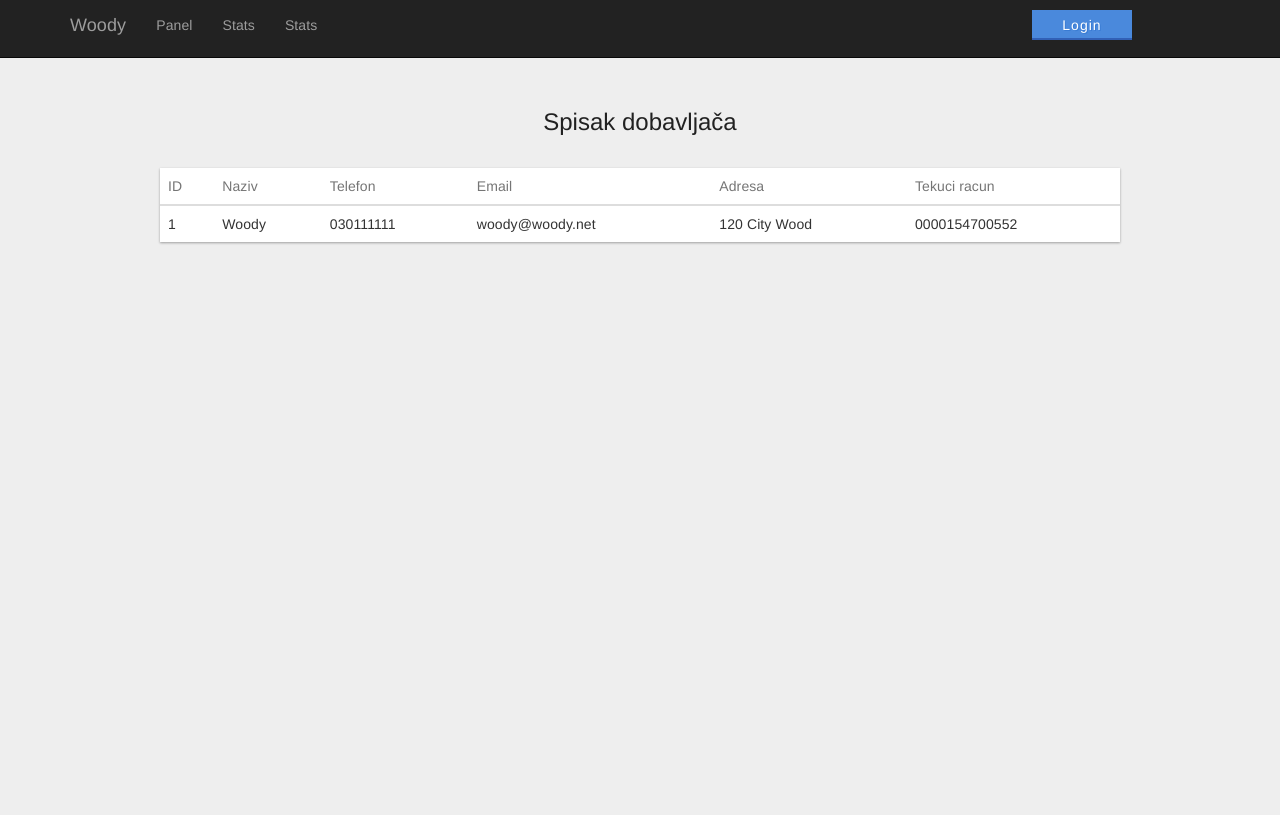
After one commit to AdnaDurakovic/PPIS, a PHP site: page /managerSuppliers.php in a window 1280 px wide. The commit adds this page. Shown: the top 815 px of the page. Run offline with PHP 8.4, Linux system fonts and the light colour scheme; data comes from the database, SQL or seed files in the repository.

Commit message:
novi tab za dobavljače

```diff
--- a/managerPanel.php
+++ b/managerPanel.php
@@ -39,6 +39,9 @@
                   </li>
                   <li>
                       <a href="managerStats.php">Stats</a>
+                  </li>
+                  <li>
+                      <a href="managerSuppliers.php">Stats</a>
                   </li>
 <!--
                   <li>
--- a/managerStats.php
+++ b/managerStats.php
@@ -158,7 +158,9 @@
             $prosli = $allProductData[date('n')-2];
             $razlika = $trenutni - $prosli;
             if ($razlika < 0) {
-              $proc = $trenutni/100;
+              if ($trenutni == 0) { $proc = 0.00000000000001;}
+				      else { $proc = $trenutni/100; }
+
               $proc_razlika = ((-1)*$razlika/$proc)/2;
               $naredni = $trenutni - ($proc_razlika/100)*$trenutni;
             }
--- /dev/null
+++ b/managerSuppliers.php
@@ -0,0 +1,132 @@
+<!DOCTYPE html>
+<html lang="en">
+
+<head>
+    <meta charset="utf-8">
+
+    <title>ManagerPanel | Woody</title>
+
+    <!-- CSS -->
+    <link href="css/managerPanel.css" rel="stylesheet">
+    <link href="css/bootstrap.min.css" rel="stylesheet">
+    <link href="css/heroic-features.css" rel="stylesheet">
+    <link rel="stylesheet" href="css/login.css">
+
+    <!-- JavaScript -->
+    <script src="js/managerPanel.js"></script>
+
+  </head>
+
+<body>
+  <!-- Navigation -->
+  <nav class="navbar navbar-inverse navbar-fixed-top" role="navigation">
+      <div class="container">
+          <!-- Brand and toggle get grouped for better mobile display -->
+          <div class="navbar-header">
+              <button type="button" class="navbar-toggle" data-toggle="collapse" data-target="#bs-example-navbar-collapse-1">
+                  <span class="sr-only">Toggle navigation</span>
+                  <span class="icon-bar"></span>
+                  <span class="icon-bar"></span>
+                  <span class="icon-bar"></span>
+              </button>
+              <a class="navbar-brand" href="#">Woody</a>
+          </div>
+          <!-- Collect the nav links, forms, and other content for toggling -->
+          <div class="collapse navbar-collapse" id="bs-example-navbar-collapse-1">
+              <ul class="nav navbar-nav">
+                  <li>
+                      <a href="managerPanel.php">Panel</a>
+                  </li>
+                  <li>
+                      <a href="managerStats.php">Stats</a>
+                  </li>
+                  <li>
+                      <a href="managerSuppliers.php">Stats</a>
+                  </li>
+<!--
+                  <li>
+                      <div class="dummy"></div>
+                  </li>
+-->
+                    <?php session_start(); ?>
+
+                    <?php if (isset($_SESSION['username'])) { ?>
+                    <li>
+                        <div id="dummyy"></div>
+                    </li>
+                    <li>
+                      <p id="welcomeuser">Welcome back, <?= $_SESSION['username']; ?>!</p><br>
+                    </li>
+                    <li>
+                      <button type="button" class="buttonBluee"  onclick="location.href = 'logout.php';">Logout</button>
+                    </li>
+                    <?php } else { ?>
+                    <li>
+                        <div class="dummy"></div>
+                    </li>
+                    <li>
+                      <button type="button" class="buttonBluee"  onclick="location.href = 'login.php';">Login</button>
+                    </li>
+
+                    <?php } ?>
+
+
+              </ul>
+          </div>
+          <!-- /.navbar-collapse -->
+      </div>
+      <!-- /.container -->
+  </nav>
+
+<?php
+  require "base.php";
+
+  $db = InitBase();
+
+  $statement = $db->prepare("SELECT DobavljacID,Naziv,Telefon,Email,Adresa,TekuciRacun FROM dobavljac");
+  $statement->execute();
+ ?>
+<div id="demo">
+  <h1>Spisak dobavljača</h1>
+  <br>
+
+  <!-- Responsive table starts here -->
+  <!-- For correct display on small screens you must add 'data-title' to each 'td' in your table -->
+  <div class="table-responsive-vertical shadow-z-1">
+  <!-- Table starts here -->
+  <table id="table" class="table table-hover table-mc-light-blue">
+      <thead>
+        <tr>
+          <th>ID</th>
+          <th>Naziv</th>
+          <th>Telefon</th>
+          <th>Email</th>
+          <th>Adresa</th>
+          <th>Tekuci racun</th>
+        </tr>
+      </thead>
+      <tbody>
+        <?php
+          while ($u = $statement->fetch(PDO::FETCH_ASSOC))
+          {
+        ?>
+              <tr>
+                <td data-title="ID"><?php echo $u["DobavljacID"]?></td>
+                <td data-title="Naziv"><?php echo $u["Naziv"]?></td>
+                <td data-title="Opis"><?php echo $u["Telefon"]?></td>
+                <td data-title="Kolicina"><?php echo $u["Email"]?></td>
+                <td data-title="Kolicina"><?php echo $u["Adresa"]?></td>
+                <td data-title="Kolicina"><?php echo $u["TekuciRacun"]?></td>
+              </tr>
+        <?php
+          }
+        ?>
+      </tbody>
+    </table>
+  </div>
+
+
+</div>
+</body>
+
+</html>
```
